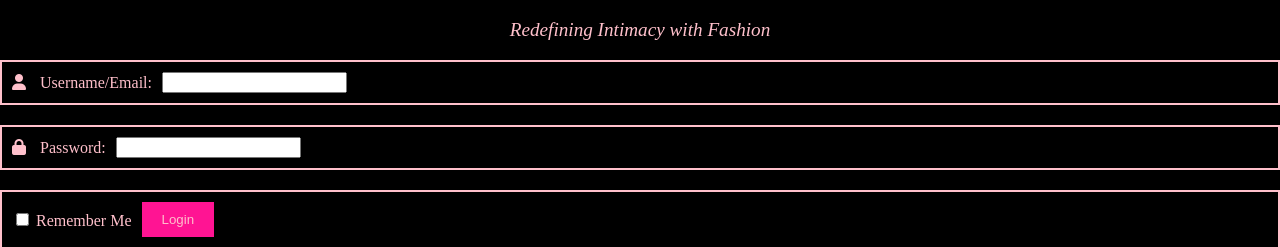
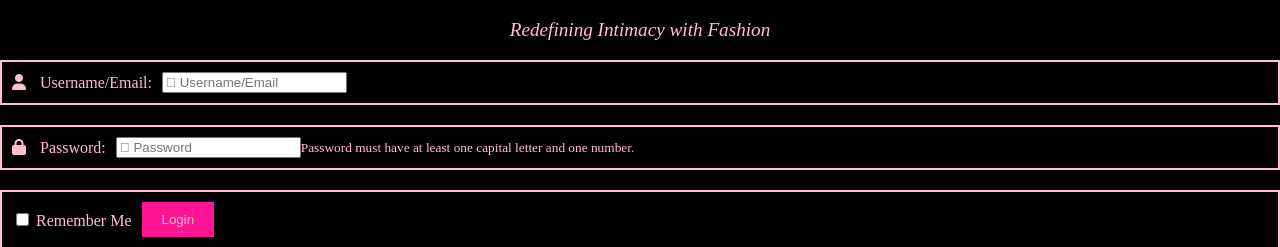
Before and after one commit to christabely/Login1, a plain HTML site: page index.html in a window 1280 px wide. Shown: the part 61-308 px from the top of the page. Drawn offline with Linux system fonts and the light colour scheme.

Commit message:
Update index.html

```diff
--- a/index.html
+++ b/index.html
@@ -18,14 +18,15 @@
         <label for="usernameOrEmail">
             <i id="usernameOrEmailIcon" class="fas fa-user"></i> Username/Email:
         </label>
-        <input type="text" id="usernameOrEmail" name="usernameOrEmail" required>
+        <input type="text" id="usernameOrEmail" name="usernameOrEmail" placeholder="&#xf007; Username/Email" required>
     </div>
 
     <div id="passwordContainer">
         <label for="password">
             <i id="passwordIcon" class="fas fa-lock"></i> Password:
         </label>
-        <input type="password" id="password" name="password" pattern="^(?=.*[A-Z])(?=.*\d).{8,}$" required>
+        <input type="password" id="password" name="password" placeholder="&#xf023; Password" pattern="^(?=.*[A-Z])(?=.*\d).{8,}$" required>
+        <small>Password must have at least one capital letter and one number.</small>
     </div>
 
     <div id="loginContainer">
```
